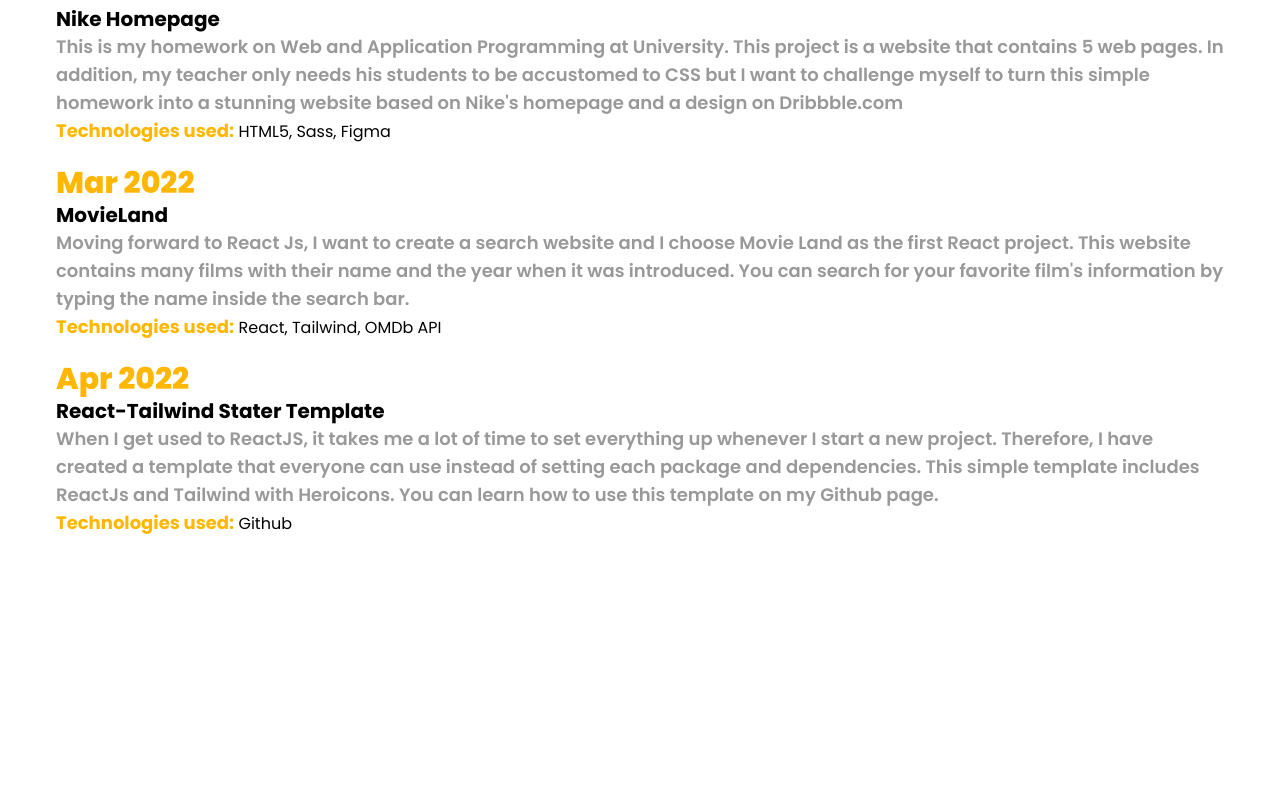
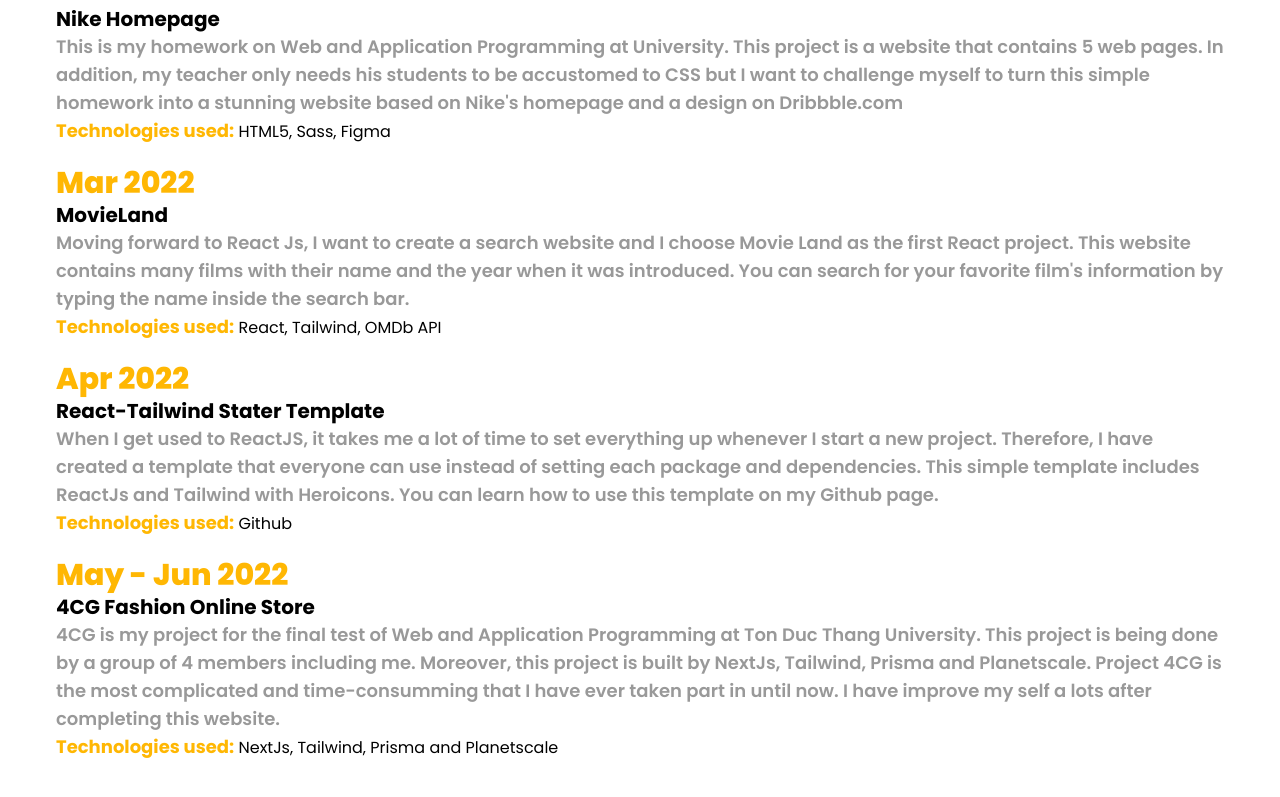
Before and after one commit to Pet3r1512/Portfolio2.0, a React (Create React App) app: page / in a window 1280 px wide. Shown: the part 5252-6049 px from the top of the page. Before the commit the page ends 5837 px from the top, so only its background shows below. Built offline with nearby package versions, Linux system fonts and the light colour scheme.

Commit message:
Update Projects.js

```diff
--- a/src/components/Projects.js
+++ b/src/components/Projects.js
@@ -74,5 +74,12 @@
     link: "https://github.com/Pet3r1512/react-tailwind-starter-template",
     desc: "When I get used to ReactJS, it takes me a lot of time to set everything up whenever I start a new project. Therefore, I have created a template that everyone can use instead of setting each package and dependencies. This simple template includes ReactJs and Tailwind with Heroicons. You can learn how to use this template on my Github page.",
     used: "Github",
-  }
+  },
+  {
+   time: "May - Jun 2022",
+    name: "4CG Fashion Online Store",
+    link: "https://4-cg-store.vercel.app/",
+    desc: "4CG is my project for the final test of Web and Application Programming at Ton Duc Thang University. This project is being done by a group of 4 members including me. Moreover, this project is built by NextJs, Tailwind, Prisma and Planetscale. Project 4CG is the most complicated and time-consumming that I have ever taken part in until now. I have improve my self a lots after completing this website.",
+    used: "NextJs, Tailwind, Prisma and Planetscale",
+  },
 ];
```
